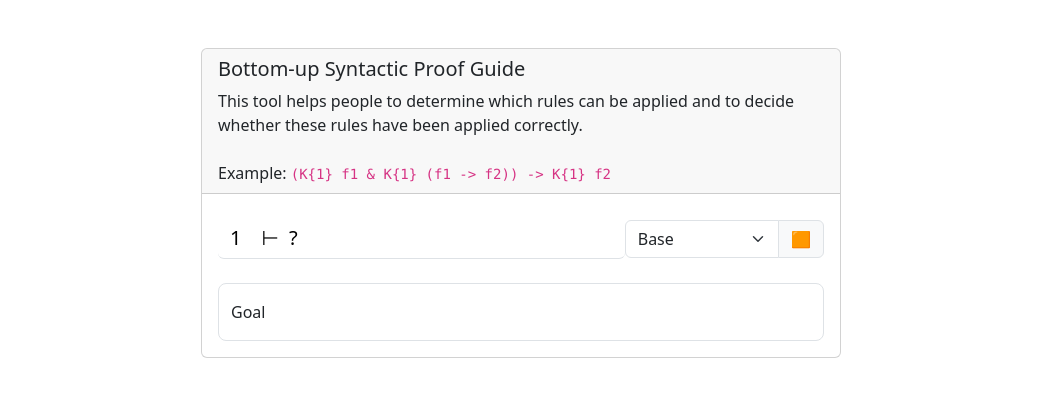
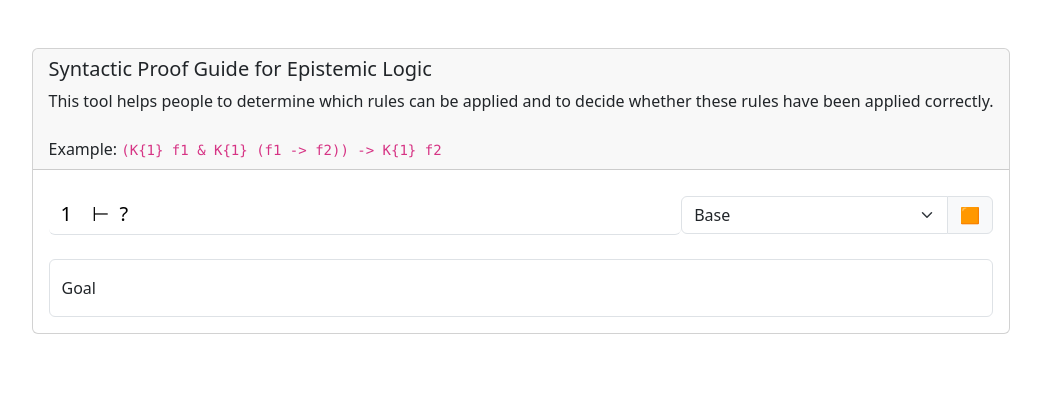
Before and after one commit to bhaaksema/guanaco-doc, a React (Vite) app in the folder app/: page / in a window 1280 px wide. Shown: the top 396 px of the page, without its empty margins (119-1160 px from the left). Built offline with nearby package versions, Linux system fonts and the light colour scheme.

Commit message:
Change card title

```diff
--- a/app/src/App.jsx
+++ b/app/src/App.jsx
@@ -8,9 +8,9 @@ export default function App() {
 
   return (
     <Container className="d-flex justify-content-center">
-      <Card className="mt-5" style={{ width: "40rem" }}>
+      <Card className="mt-5">
         <Card.Header>
-          <Card.Title>Bottom-up Syntactic Proof Guide</Card.Title>
+          <Card.Title>Syntactic Proof Guide for Epistemic Logic</Card.Title>
           <Card.Text>
             This tool helps people to determine which rules can be applied and
             to decide whether these rules have been applied correctly.
--- a/app/src/components/Goal.jsx
+++ b/app/src/components/Goal.jsx
@@ -32,7 +32,6 @@ function Goal({ setTree }) {
         <Form.Control
           placeholder="enter goal"
           onChange={(e) => handleTyping(e.target)}
-          size="lg"
         />
       </FloatingLabel>
     </Form>
```
